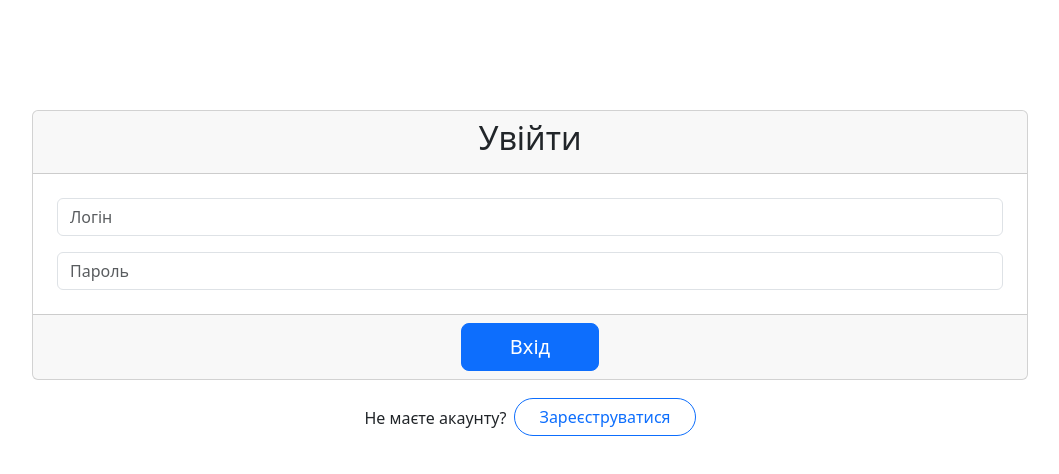
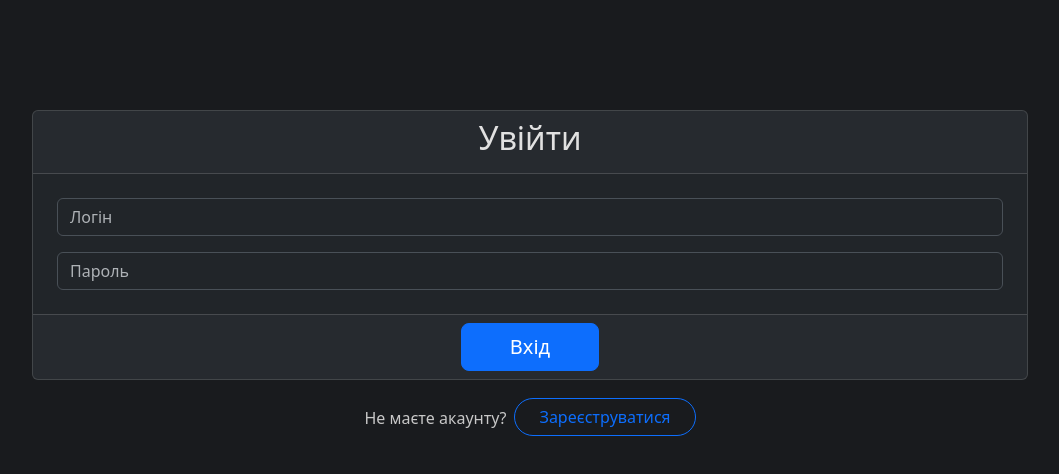
Before and after one commit to Vovka1602/encyclopedia-zakarpattya, a React (Create React App) app: page /login in a window 1280 px wide. Shown: the top 474 px of the page, without its empty margins (110-1169 px from the left). Built offline with nearby package versions, Linux system fonts and the light colour scheme.

Commit message:
Dark theme

```diff
--- a/src/App.css
+++ b/src/App.css
@@ -1,4 +1,12 @@
+#root {
+    border: 0;
+    padding: 0;
+    margin: 0;
+}
+
 .App {
+    min-height: 100vh;
+    background-color: rgb(25, 27, 30);
     text-align: center;
 }
 
@@ -23,6 +31,7 @@
 }
 
 .container {
+    background-color: transparent;
     display: flex;
     flex-direction: column;
     margin-left: 20px;
@@ -30,6 +39,18 @@
     width: 90%;
 }
 
+.container h1 {
+    color: rgb(225, 225, 225);
+}
+
+.container h2 {
+    color: rgb(225, 225, 225);
+}
+
+.container h3 {
+    color: rgb(225, 225, 225);
+}
+
 form {
     display: flex;
     flex-direction: column;
--- a/src/components/LocationsList/Card.css
+++ b/src/components/LocationsList/Card.css
@@ -5,19 +5,18 @@
     margin-top: 30px;
     margin-bottom: 30px;
     margin-left: 40px;
-    background-color: rgba(65, 75, 85, 0.339);
-    backdrop-filter: blur(16px);
+    background-color: rgba(65, 75, 85, 0.4);
     width: 100%;
     min-width: 800px;
     height: 350px;
-    box-shadow: 0 0px 40px rgba(0, 0, 0, 0.3);
+    box-shadow: 0 0px 40px rgba(0, 0, 0, 0.7);
     transition: box-shadow 0.2s;
     border: 4px solid rgba(200, 200, 200, 0.20);
     border-radius: 34px;
 }
 
 .card-container:hover {
-    box-shadow: 0 1px 50px rgba(0, 0, 0, 0.8);
+    box-shadow: 0 1px 50px rgba(255, 255, 255, 0.2);
 }
 
 .card-image {
--- a/src/pages/LocationInfoPage/LocationInfoPage.js
+++ b/src/pages/LocationInfoPage/LocationInfoPage.js
@@ -25,10 +25,12 @@ const LocationInfoPage = () => {
         .catch((err) => {
             console.error(err);
         })
-    }, []);
+    }, [id]);
 
     return (
-        <h2>{title}</h2>
+        <div className="container">
+            <h2>{title}</h2>
+        </div>
     );
 }
 
--- a/src/pages/LoginPage/LoginPage.css
+++ b/src/pages/LoginPage/LoginPage.css
@@ -3,3 +3,8 @@
     margin-left: 50px;
     margin-right: 50px;
 }
+
+span {
+    color: rgb(200, 200, 200);
+    font-size: 16px;
+}
--- a/src/pages/LoginPage/LoginPage.js
+++ b/src/pages/LoginPage/LoginPage.js
@@ -47,7 +47,7 @@ const LoginPage = () => {
     return (
         <div className="container">
             <form className="login-form" onSubmit={loginProceed}>
-                <div className="card">
+                <div className="card" data-bs-theme="dark">
                     <div className="card-header">
                         <h2>Увійти</h2>
                     </div>
--- a/src/pages/SignupPage/SignupPage.css
+++ b/src/pages/SignupPage/SignupPage.css
@@ -3,3 +3,8 @@
     margin-left: 50px;
     margin-right: 50px;
 }
+
+span {
+    color: rgb(200, 200, 200);
+    font-size: 16px;
+}
--- a/src/pages/SignupPage/SignupPage.js
+++ b/src/pages/SignupPage/SignupPage.js
@@ -42,7 +42,7 @@ const SignupPage = () => {
     return (
         <div className="container">
             <form className="signup-form" onSubmit={handleSubmit}>
-                <div className="card">
+                <div className="card" data-bs-theme="dark">
                     <div className="card-header">
                         <h2>Створити обліковий запис</h2>
                     </div>
```
Lines whose indentation alone changed are shown as unchanged.
